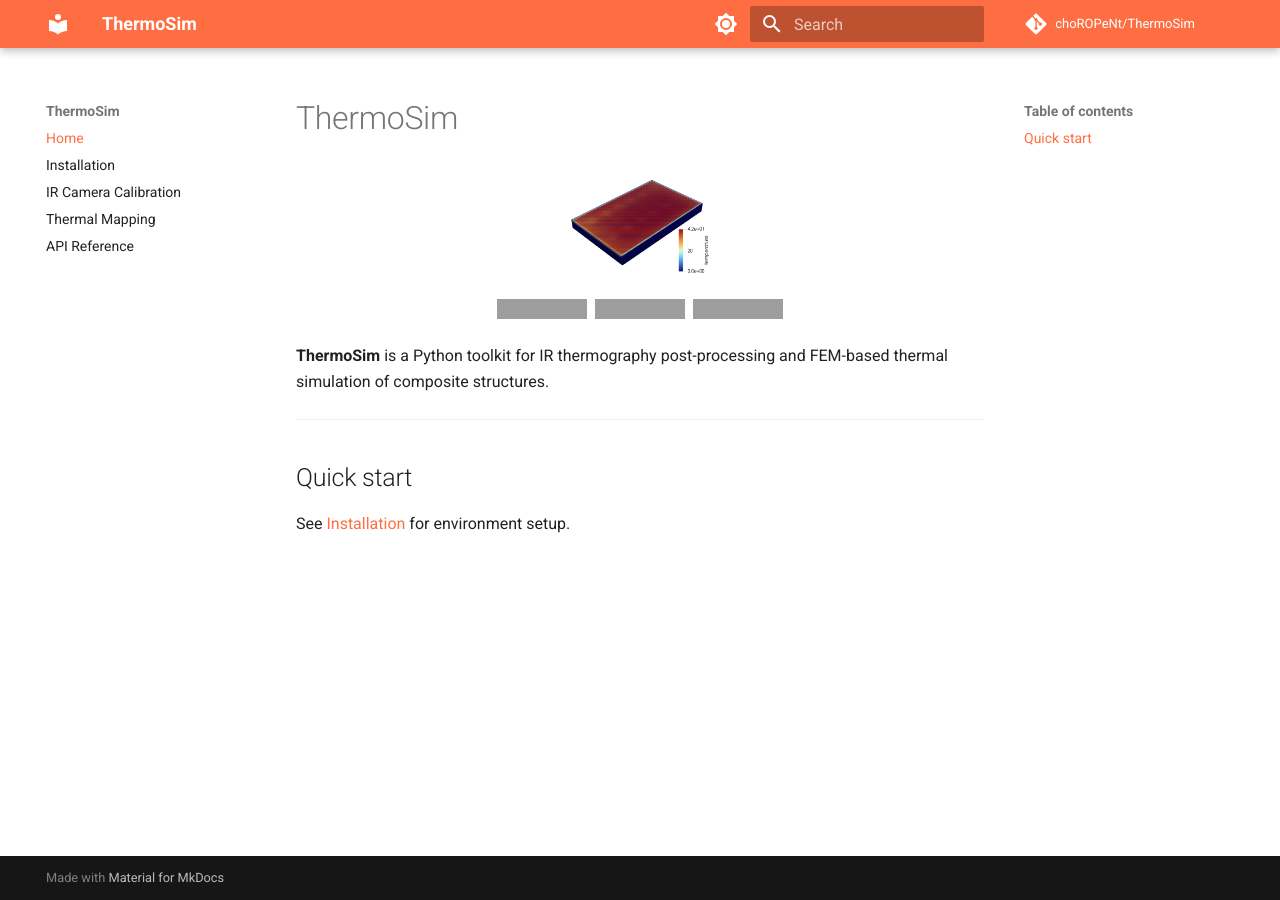
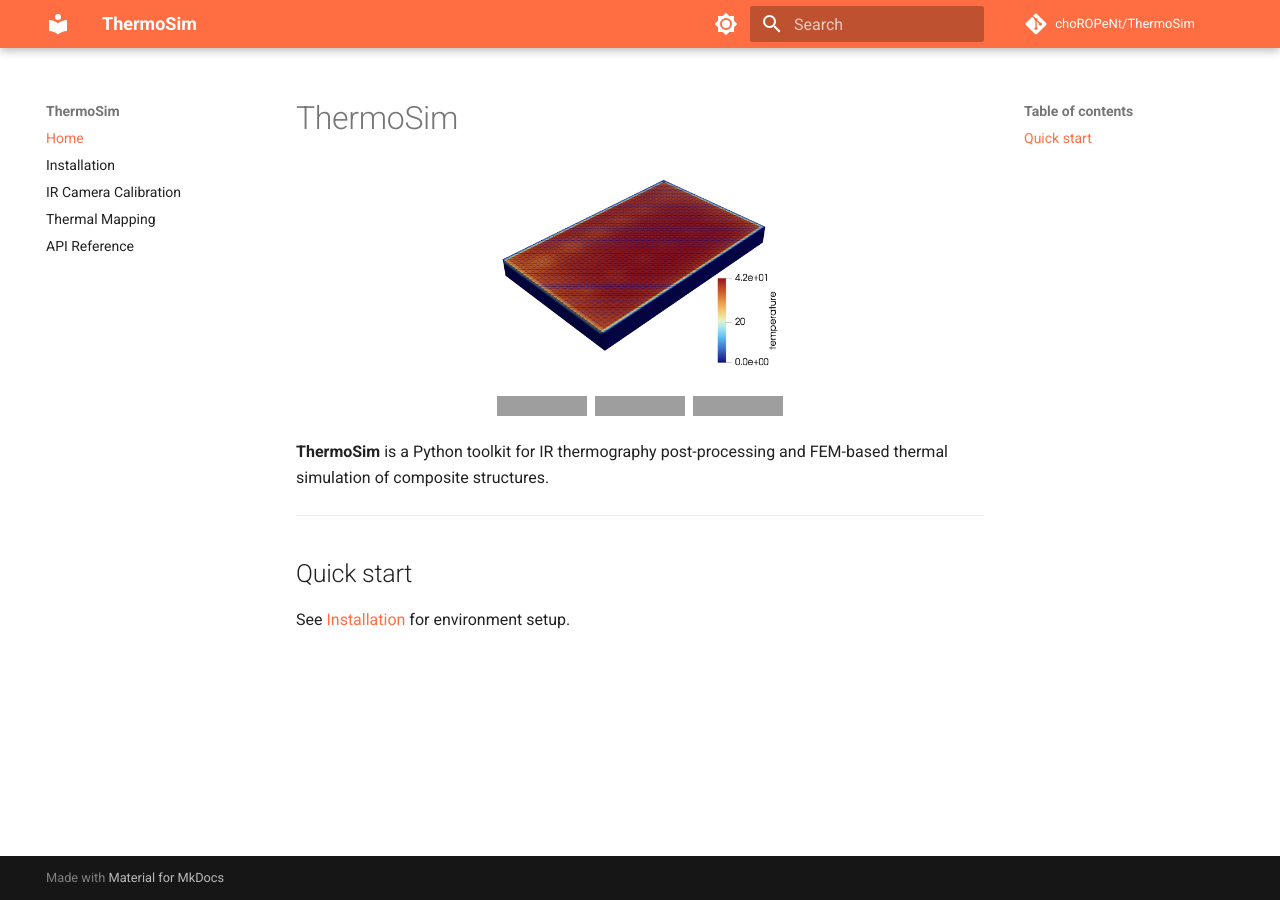
Before and after one commit to choROPeNt/ThermoSim, an MkDocs documentation site: the page built from docs/index.md, in a window 1280 px wide. Built offline with MkDocs 1.6.1 and Material for MkDocs 9.7.7, drawn with Linux system fonts in a browser that asks for light colours; comment, search, counter and statistics services are not loaded; grey boxes are pictures that could not be loaded.

Commit message:
changed image width

```diff
--- a/docs/index.md
+++ b/docs/index.md
@@ -2,7 +2,7 @@
 
 
 <p align="center">
-  <img src="assets/logo.png" width="150">
+  <img src="assets/logo.png" width="300">
 </p>
 
 
```
